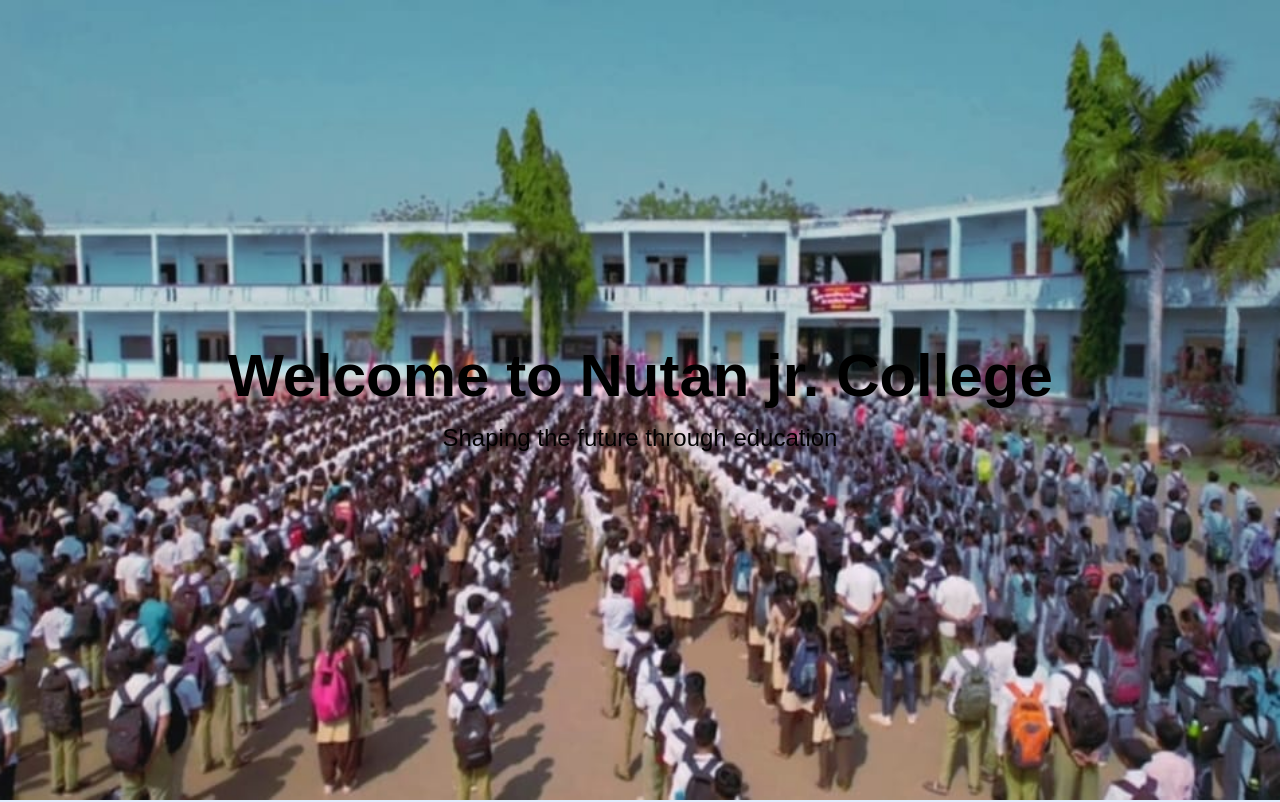
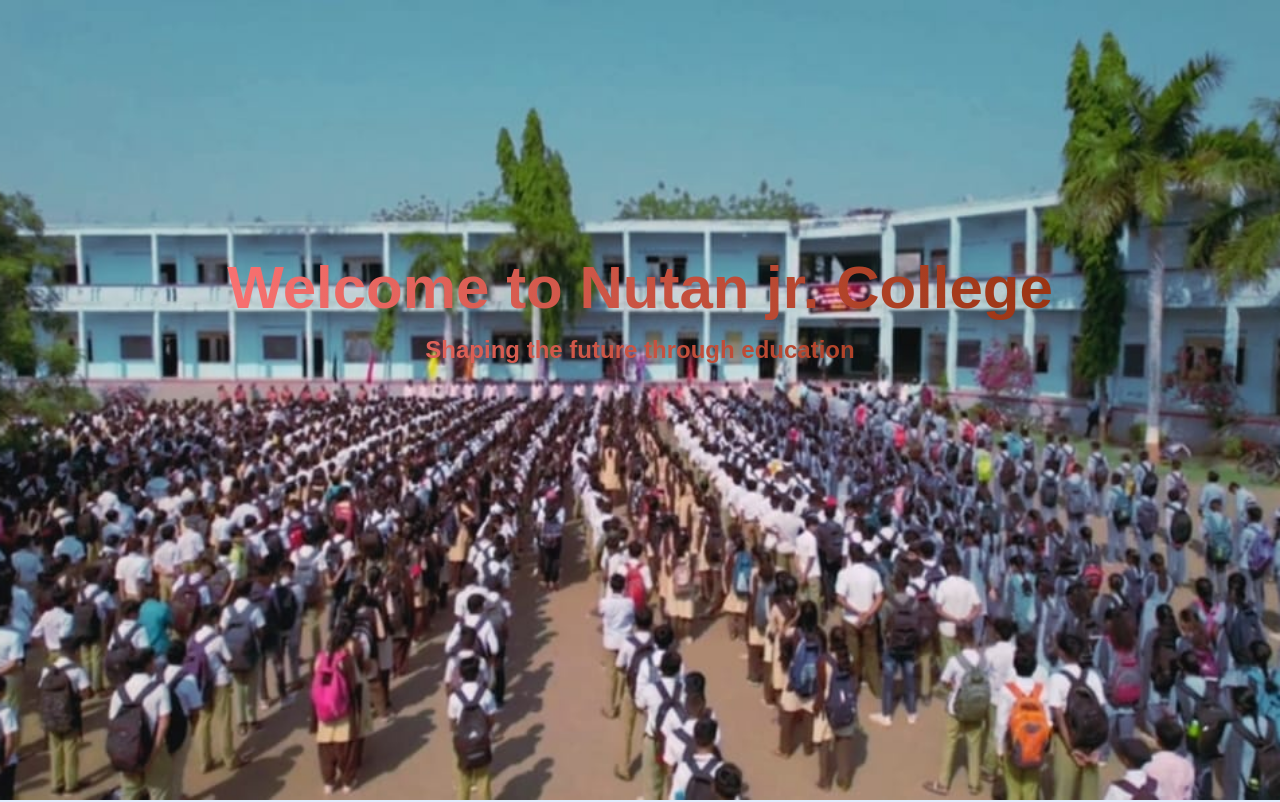
Before and after one commit to Hitesh007-p/college-portfolio, a Next.js app: page / in a window 1280 px wide. Shown: the top 802 px of the page. Built offline with nearby package versions, Linux system fonts and the light colour scheme.

Commit message:
add style

```diff
--- a/components/Hero.tsx
+++ b/components/Hero.tsx
@@ -13,9 +13,9 @@
         initial={{ opacity: 0, y: 20 }}
         animate={{ opacity: 1, y: 0 }}
         transition={{ duration: 0.8 }}
-        className="text-center text-black"
+        className="text-6xl font-bold mb-4 bg-gradient-to-r from-red-400 to-orange-800 text-transparent bg-clip-text text-center relative -top-20"
       >
-        <h1 className="text-6xl font-bold mb-4">Welcome to Nutan jr. College</h1>
+        <h1 className="text-6xl font-bold mb-4 ">Welcome to Nutan jr. College</h1>
         <p className="text-2xl">Shaping the future through education</p>
       </motion.div>
     </section>
```
